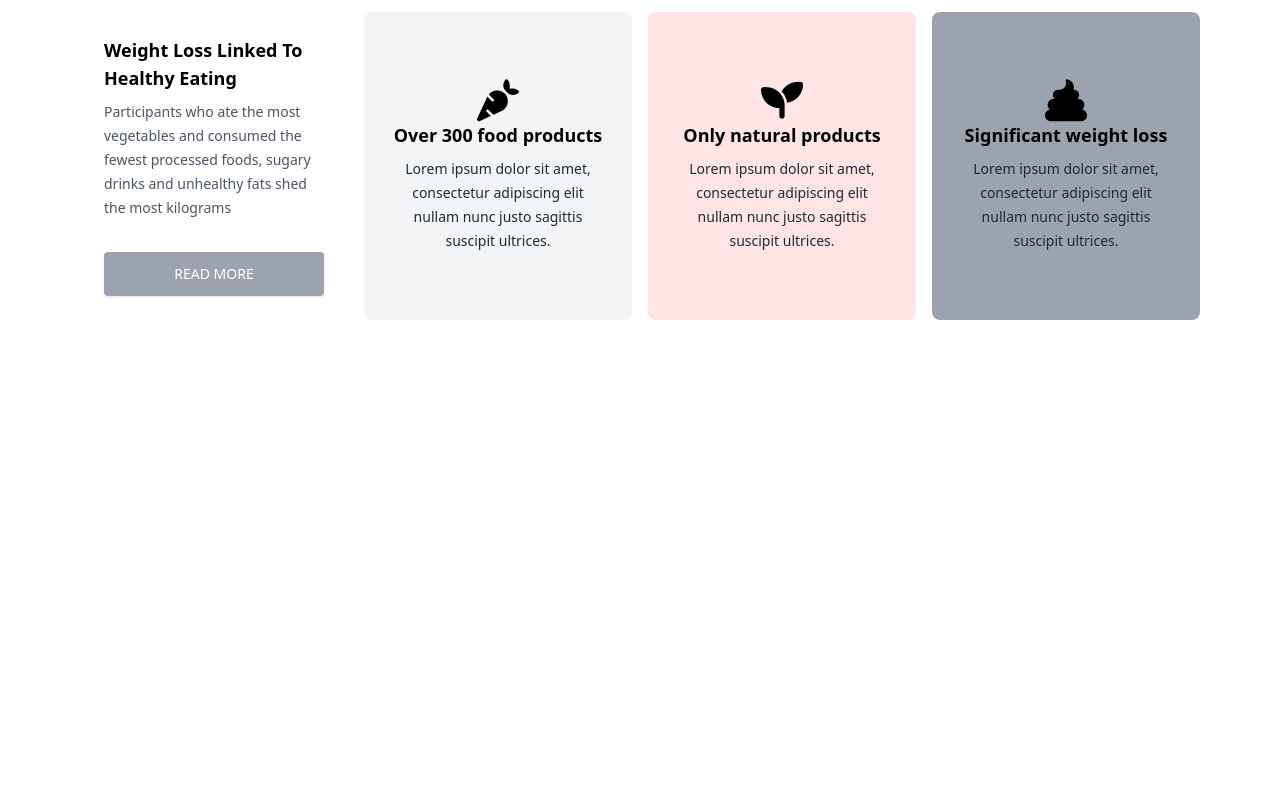
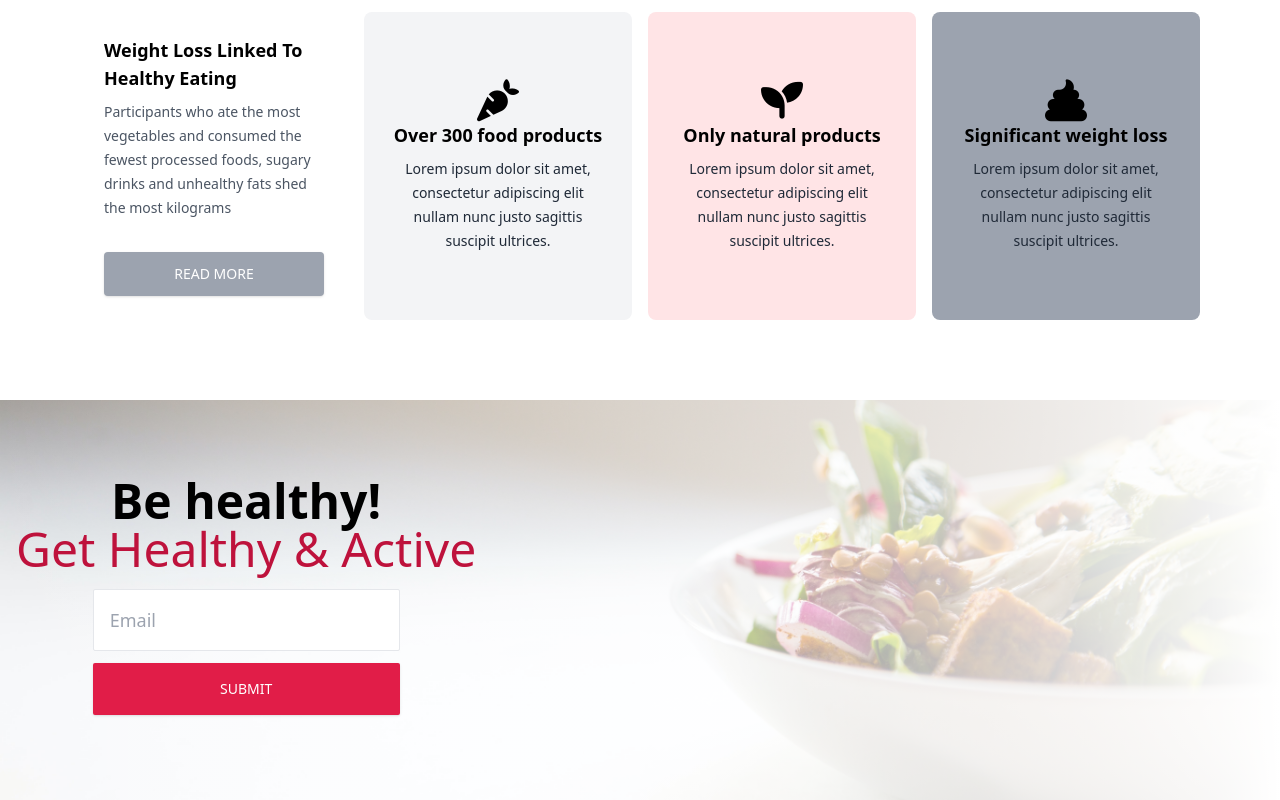
Before and after one commit to Raaaaaaaph/repo0002, a website: page index.html in a window 1280 px wide. Shown: the part 620-1420 px from the top of the page. Before the commit the page ends 1020 px from the top, so only its background shows below. Drawn offline with nearby package versions, Linux system fonts and the light colour scheme.

Commit message:
progress

```diff
--- a/index.html
+++ b/index.html
@@ -108,6 +108,29 @@
     <!-- FEATURES -->
 
 
+    <section class="relative bg-white" id="main">
+        <img src="assets/images/useless.jpg" alt="m" class="absolute inset-0 object-[75%] sm:object-[25%] object-cover w-full h-full opacity-25 sm:opacity-100">
+        <div class="hidden sm:block sm:inset-0 sm:absolute sm:bg-gradient-to-l sm:from-white sm:to-transparent"></div>
+        <div class="relative max-w-screen-xl px-4 py-32 mx-auto lg:h-[50vh] lg:items-center md:flex md:flex-row">
+            <div class="max-w-xl text-center">
+                <h1 class="text-3xl font-extrabold sm:text-5xl">
+                    Be healthy!
+                    <strong class="font-thin text-rose-700 sm:block">Get Healthy & Active</strong>
+                </h1>
+
+                <form action="" class="sm:w-2/3 w-full px-4 lg:px-0 mx-auto">
+                    <div class="pb-2 pt-4">
+                        <input type="email" name="email" id="email" placeholder="Email" class="block w-full p-4 text-lg rounded-sm bg-white border">
+                        <a href="" class="block w-full py-4 mt-3 text-sm font-medium text-white rounded-sm shadow bg-rose-600 sm:w-auto active:bg-rose-500 hover:bg-rose-700 focus:outline-none focus:ring uppercase">
+                            submit
+                        </a>
+                    </div>
+                </form>
+            </div>
+        </div>
+    </section>
+
+
 
     <script src="https://unpkg.com/flowbite@1.5.2/dist/flowbite.js"></script>
 </body>
```
Also changed, not shown: assets/dist/output.css, assets/images/useless.jpg (added).
